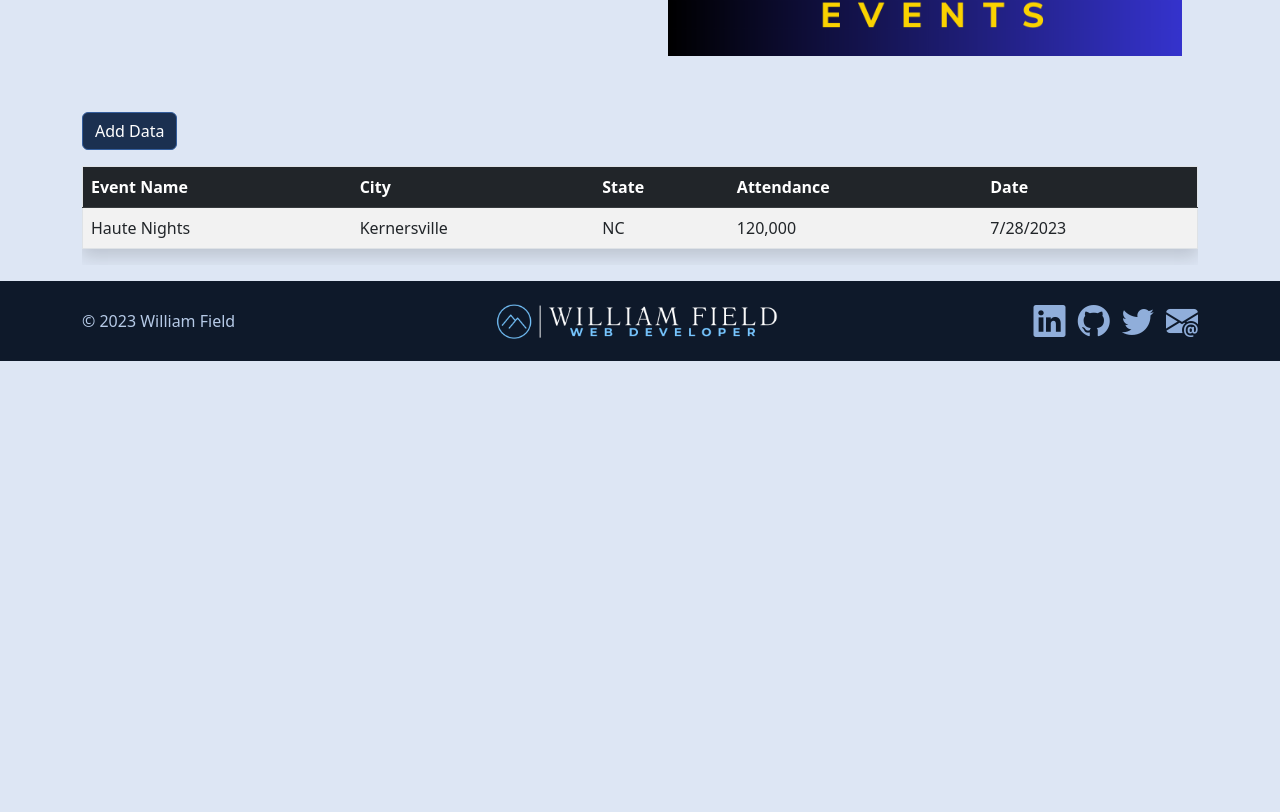
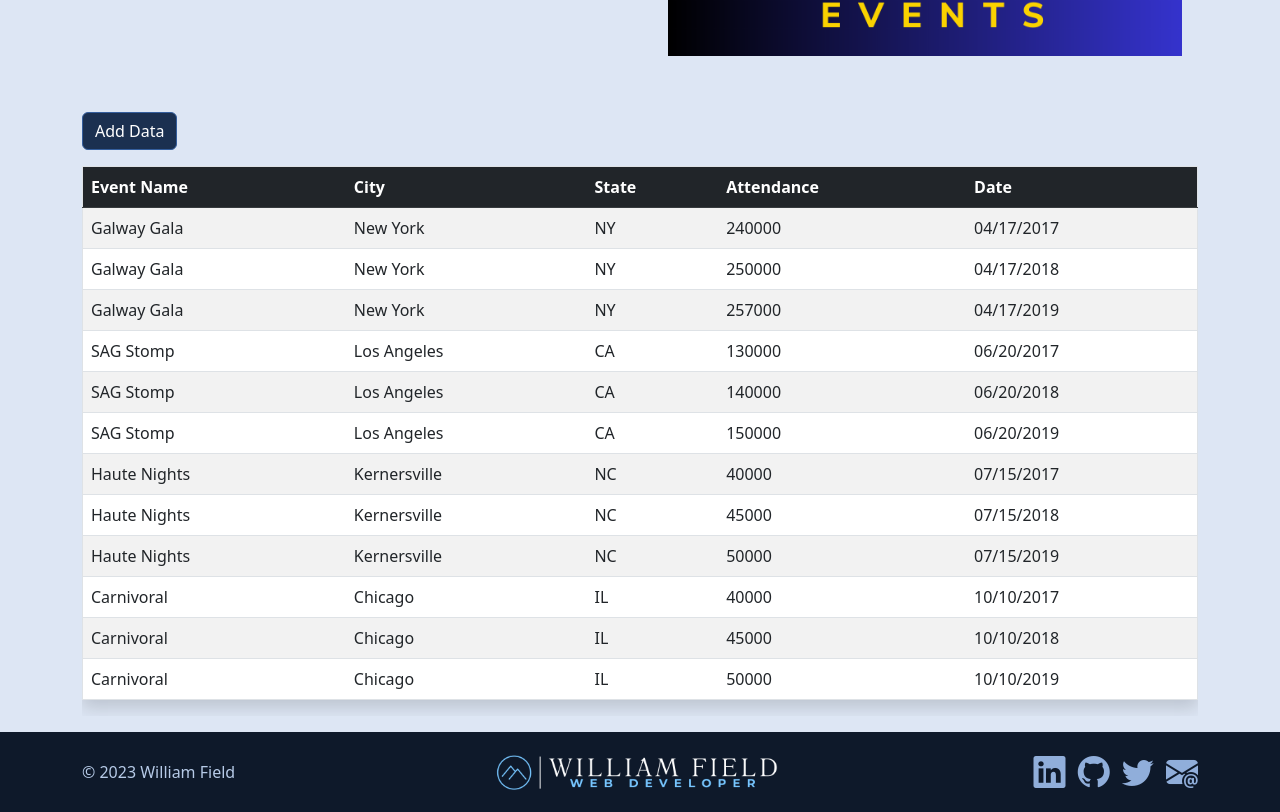
Before and after one commit to Fjeldhammer/a.MajesticEvents, a plain HTML site: page app.html in a window 1280 px wide. Shown: the part 558-1370 px from the top of the page. Before the commit the page ends 919 px from the top, so only its background shows below. Drawn offline with nearby package versions, Linux system fonts and the light colour scheme; some packages are replaced by stand-ins of ours; a script that the page names is missing.

Commit message:
added new code

```diff
--- a/app.html
+++ b/app.html
@@ -26,7 +26,7 @@
     <link rel="stylesheet" href="/css/site.css" />
 </head>
 
-<body>
+<body onload="buildDropDown()">
     <header>
         <nav class="navbar navbar-expand-lg navbar-dark">
             <div class="container-fluid">
@@ -66,7 +66,6 @@
     </header>
 
     <main class="container py-3">
-
         <div class="row row-cols-1 row-cols-md-2">
             <div class="col">
                 <!-- stats + dropdown -->
@@ -76,35 +75,31 @@
                         aria-expanded="false">
                         Pick a Location
                     </button>
-                    <ul class="dropdown-menu">
-                        <li><a class="dropdown-item" href="#">All</a></li>
-                        <li><a class="dropdown-item" href="#">New York</a></li>
-                        <li><a class="dropdown-item" href="#">Los Angeles</a></li>
-                        <li><a class="dropdown-item" href="#">Chicago</a></li>
-                        <li><a class="dropdown-item" href="#">Kernersville</a></li>
+                    <ul class="dropdown-menu" id="city-dropdown">
+                        <!-- cities go here -->
                     </ul>
                 </div>
                 <table class="table table-striped border mt-1 shadow">
                     <thead class="table-dark">
                         <tr>
-                            <th colspan="2">Stats for All Events</th>
+                            <th colspan="2">Stats for <span id="stats-location">All</span> Events</th>
                         </tr>
                     </thead>
                     <tbody>
                         <tr>
                             <td>Total Attendance</td>
-                            <td>100</td>
+                            <td id="total-attendance">100</td>
                         <tr>
                             <td>Average Attendance</td>
-                            <td>100</td>
+                            <td id="avg-attendance">100</td>
                         </tr>
                         <tr>
                             <td>Most Attended</td>
-                            <td>100</td>
+                            <td id="max-attended">100</td>
                         </tr>
                         <tr>
                             <td>Least Attended</td>
-                            <td>100</td>
+                            <td id="min-attended">100</td>
                         </tr>
                     </tbody>
                 </table>
@@ -127,19 +122,12 @@
                             <th>Date</th>
                         </tr>
                     </thead>
-                    <tbody>
-                        <tr>
-                            <td class="text-nowrap">Haute Nights</td>
-                            <td>Kernersville</td>
-                            <td>NC</td>
-                            <td>120,000</td>
-                            <td>7/28/2023</td>
-                        </tr>
+                    <tbody id="events-table">
+                    <!-- events go here -->
                     </tbody>
                 </table>
             </div>
         </div>
-
     </main>
 
     <footer class="footer container-fluid py-3">
@@ -163,6 +151,20 @@
         </div>
     </footer>
 
+    <template id="dropdown-template">
+        <li><a class="dropdown-item" href="#"></a></li>
+    </template>
+
+    <template id="table-row-template">
+        <tr>
+            <td data-id="event"></td>
+            <td data-id="city"></td>
+            <td data-id="state"></td>
+            <td data-id="attendance"></td>
+            <td data-id="date"></td>
+        </tr>
+    </template>
+
     <!-- Bootstrap JS -->
     <script src="https://cdn.jsdelivr.net/npm/bootstrap@5.3.0/dist/js/bootstrap.bundle.min.js"
         integrity="sha384-geWF76RCwLtnZ8qwWowPQNguL3RmwHVBC9FhGdlKrxdiJJigb/j/68SIy3Te4Bkz"
@@ -173,9 +175,6 @@
 
     <script src="/js/site.js"></script>
 
-    <script>
-        document.getElementById('btnSubmit').addEventListener('click', displayMessage);
-    </script>
 </body>
 
 </html>
--- a/js/site.js
+++ b/js/site.js
@@ -1,13 +1,213 @@
-function displayMessage() {
-    let inputBox = document.getElementById('message');
+const events = [
+        // groups of items in the array - aka objects - also called key value pairs
+    {
+        event: "Galway Gala",
+        city: "New York",
+        state: "NY",
+        attendance: 240000,
+        date: "04/17/2017",
+    },
+    {
+        event: "Galway Gala",
+        city: "New York",
+        state: "NY",
+        attendance: 250000,
+        date: "04/17/2018",
+    },
+    {
+        event: "Galway Gala",
+        city: "New York",
+        state: "NY",
+        attendance: 257000,
+        date: "04/17/2019",
+    },
+    {
+        event: "SAG Stomp",
+        city: "Los Angeles",
+        state: "CA",
+        attendance: 130000,
+        date: "06/20/2017",
+    },
+    {
+        event: "SAG Stomp",
+        city: "Los Angeles",
+        state: "CA",
+        attendance: 140000,
+        date: "06/20/2018",
+    },
+    {
+        event: "SAG Stomp",
+        city: "Los Angeles",
+        state: "CA",
+        attendance: 150000,
+        date: "06/20/2019",
+    },
+    {
+        event: "Haute Nights",
+        city: "Kernersville",
+        state: "NC",
+        attendance: 40000,
+        date: "07/15/2017",
+    },
+    {
+        event: "Haute Nights",
+        city: "Kernersville",
+        state: "NC",
+        attendance: 45000,
+        date: "07/15/2018",
+    },
+    {
+        event: "Haute Nights",
+        city: "Kernersville",
+        state: "NC",
+        attendance: 50000,
+        date: "07/15/2019",
+    },
+    {
+        event: "Carnivoral",
+        city: "Chicago",
+        state: "IL",
+        attendance: 40000,
+        date: "10/10/2017",
+    },
+    {
+        event: "Carnivoral",
+        city: "Chicago",
+        state: "IL",
+        attendance: 45000,
+        date: "10/10/2018",
+    },
+    {
+        event: "Carnivoral",
+        city: "Chicago",
+        state: "IL",
+        attendance: 50000,
+        date: "10/10/2019",
+    },
+];
 
-    let message = inputBox.value;
+function getEvents() {
+    return events;
+}
 
-    Swal.fire(
-        {
-            backdrop: false,
-            title: 'Majestic Events',
-            text: message
+function buildDropDown() {
+
+    // get the current events
+    let currentEvents = getEvents();
+
+    // get a list of unique cities
+    let eventCities = currentEvents.map(event => event.city);
+        //  long version of 1st step above ^
+            // let eventCities = currentEvents.map(function(event) {
+            //     return event.city
+            // });
+
+    let distinctCities = new Set(eventCities);
+    let dropdownChoices = ['All', ...distinctCities];  // spread operator (...) - shortcut to list the rest of items in array
+
+    const cityDropdown = document.getElementById('city-dropdown');
+    const dropdownItemTemplate =document.getElementById('dropdown-template');
+
+    // with each unique city:
+    dropdownChoices.forEach(choice => {
+
+        // - copy the dropdown template items (content)
+        let dropdownItemCopy = dropdownItemTemplate.content.cloneNode(true);
+
+        // - change that copy's text
+        let aTag = dropdownItemCopy.querySelector('a');
+        aTag.innerText = choice;
+
+        // - put it in the dropdown
+        cityDropdown.appendChild(dropdownItemCopy);
+    });
+
+    displayEvents(currentEvents);
+    displayStats(currentEvents);
+}
+
+function displayEvents(events) {
+
+    // find the table on the page
+    const eventsTable = document.getElementById('events-table');
+
+    // find the table row template
+    const eventTemplate = document.getElementById('table-row-template');
+
+    //clear out the table
+    eventsTable.innerHTML = '';
+
+    //for each event:
+    for(let index = 0; index < events.length; index += 1) {
+        // -- get one event
+        let event = events[index];
+
+        // -- clone the template
+        let tableRow = eventTemplate.content.cloneNode(true);
+
+        // -- get each property of an event
+        // -- insert each property into the cloned template
+        let eventNameCell = tableRow.querySelector('[data-id="event"]');
+        eventNameCell.innerText = event.event;
+
+        tableRow.querySelector('[data-id="city"]').innerText = event.city;
+        tableRow.querySelector('[data-id="state"]').innerText = event.state;
+        tableRow.querySelector('[data-id="attendance"]').innerText = event.attendance;
+        tableRow.querySelector('[data-id="date"]').innerText = event.date;
+
+        // -- insert the event data into table
+        eventsTable.appendChild(tableRow);
+    }
+}
+
+function displayStats(events) {
+
+    let total = 0;
+    let max = 0;
+    let min = events[0].attendance;
+
+    for(let index = 0; index < events.length; index++) {
+        let event = events[index];
+
+        total += event.attendance;
+
+        if (event.attendance > max) {
+            max = event.attendance;
         }
-    );
+
+        if (event.attendance < min) {
+            min = event.attendance;
+        }
+    }
+
+    let average = total / events.length;
+
+    document.getElementById('total-attendance').innerHTML = total.toLocaleString();
+    document.getElementById('avg-attendance').innerHTML = Math.round(average).toLocaleString();
+    document.getElementById('max-attended').innerHTML = max.toLocaleString();
+    document.getElementById('min-attended').innerHTML = min.toLocaleString();
+
 }
+
+
+
+
+//'for each loop' below does same thing as 'for loop' in function displayEvents
+// events.forEach(event => {
+
+//     let tableRow = eventTemplate.content.cloneNode(true);
+
+//     // -- get each property of an event
+//     // -- insert each property into the cloned template
+//          let eventNameCell = tableRow.querySelector('[data-id="event"]');
+//          eventNameCell.innerText = event.event;
+
+//          tableRow.querySelector('[data-id="city"]').innerText = event.city;
+//          tableRow.querySelector('[data-id="state"]').innerText = event.state;
+//          tableRow.querySelector('[data-id="attendance"]').innerText = event.attendance;
+//          tableRow.querySelector('[data-id="date"]').innerText = event.date;
+
+//     // -- insert the event data into table
+//          eventsTable.appendChild(tableRow);
+
+// })
```
